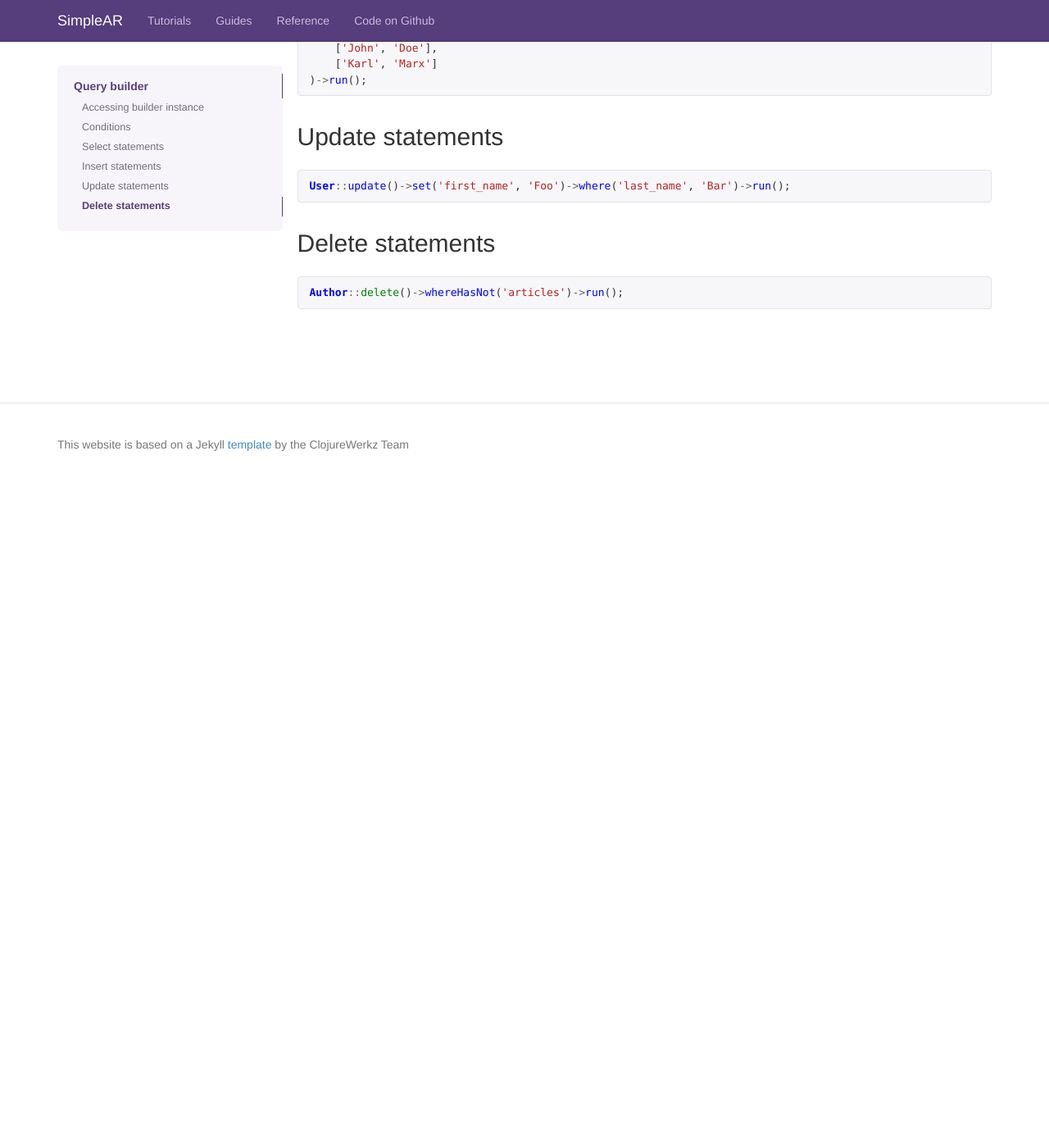
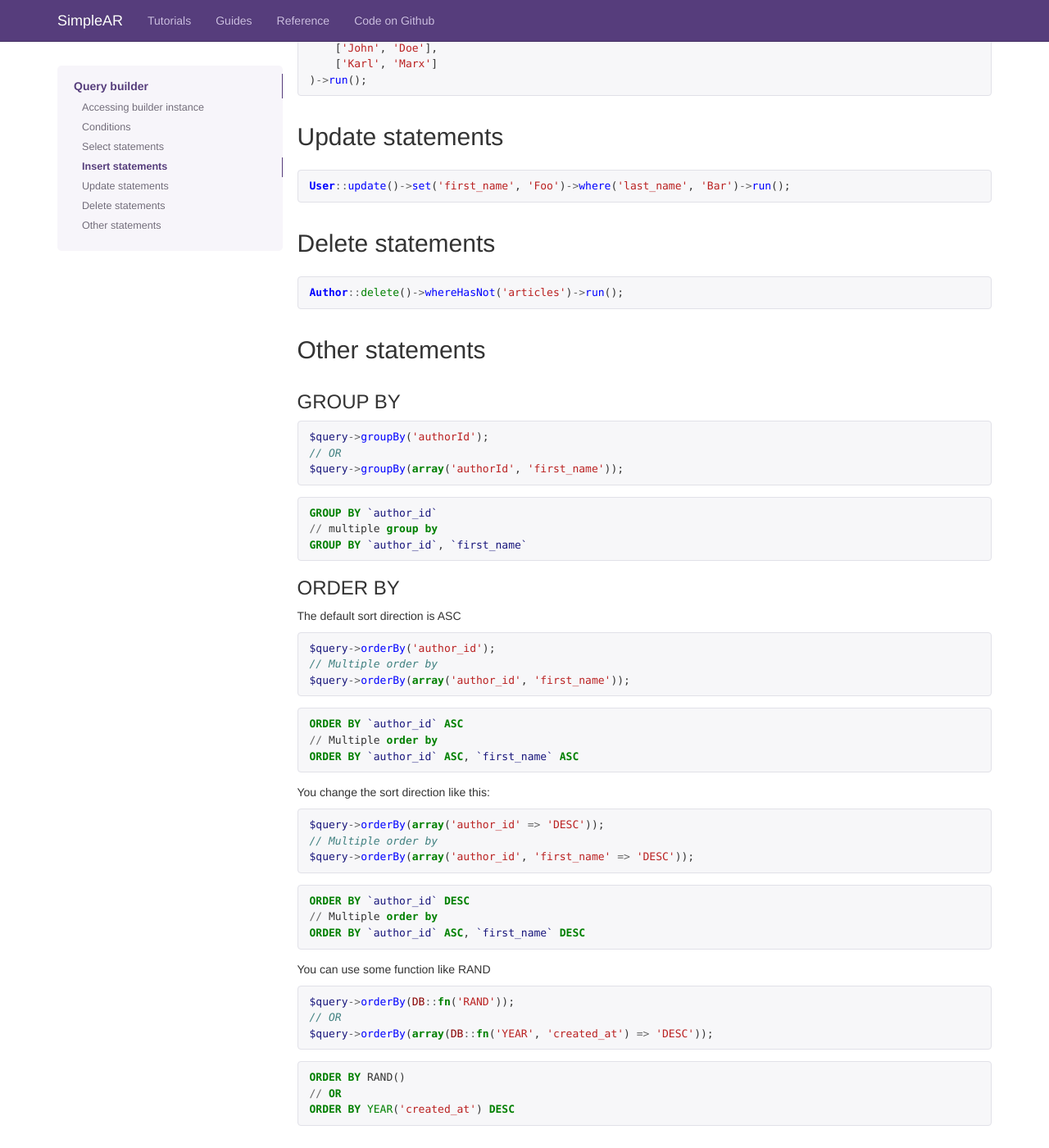
Before and after one commit to Lebugg/SimpleAR, a Jekyll site: the page built from articles/guides/builder.md, in a window 1280 px wide and 1400 px high, scrolled down 5652 px. Shown: the whole window at 82% size. Built offline with Jekyll 4.4.1, drawn with Linux system fonts in a browser that asks for light colours; some web fonts are replaced; Markdown is read by kramdown in place of the engine named in the settings; before the commit the page ends 6234 px from its top, so only the background shows below that.

Commit message:
add documentation order by

```diff
--- a/articles/guides/builder.md
+++ b/articles/guides/builder.md
@@ -352,3 +352,62 @@ User::update()->set('first_name', 'Foo')->where('last_name', 'Bar')->run();
 {% highlight php startinline %}
 Author::delete()->whereHasNot('articles')->run();
 {% endhighlight %}
+
+## Other statements
+
+### GROUP BY
+{% highlight php startinline %}
+$query->groupBy('authorId');
+// OR
+$query->groupBy(array('authorId', 'first_name'));
+{% endhighlight %}
+
+{% highlight sql%}
+GROUP BY `author_id`
+// multiple group by
+GROUP BY `author_id`, `first_name`
+{% endhighlight %}
+
+### ORDER BY
+
+The default sort direction is ASC
+
+{% highlight php startinline %}
+$query->orderBy('author_id');
+// Multiple order by
+$query->orderBy(array('author_id', 'first_name'));
+{% endhighlight %}
+
+{% highlight sql%}
+ORDER BY `author_id` ASC
+// Multiple order by
+ORDER BY `author_id` ASC, `first_name` ASC
+{% endhighlight %}
+
+You change the sort direction like this:
+
+{% highlight php startinline %}
+$query->orderBy(array('author_id' => 'DESC'));
+// Multiple order by
+$query->orderBy(array('author_id', 'first_name' => 'DESC'));
+{% endhighlight %}
+
+{% highlight sql%}
+ORDER BY `author_id` DESC
+// Multiple order by
+ORDER BY `author_id` ASC, `first_name` DESC
+{% endhighlight %}
+
+You can use some function like RAND
+
+{% highlight php startinline %}
+$query->orderBy(DB::fn('RAND'));
+// OR
+$query->orderBy(array(DB::fn('YEAR', 'created_at') => 'DESC'));
+{% endhighlight %}
+
+{% highlight sql%}
+ORDER BY RAND()
+// OR
+ORDER BY YEAR('created_at') DESC
+{% endhighlight %}
```
